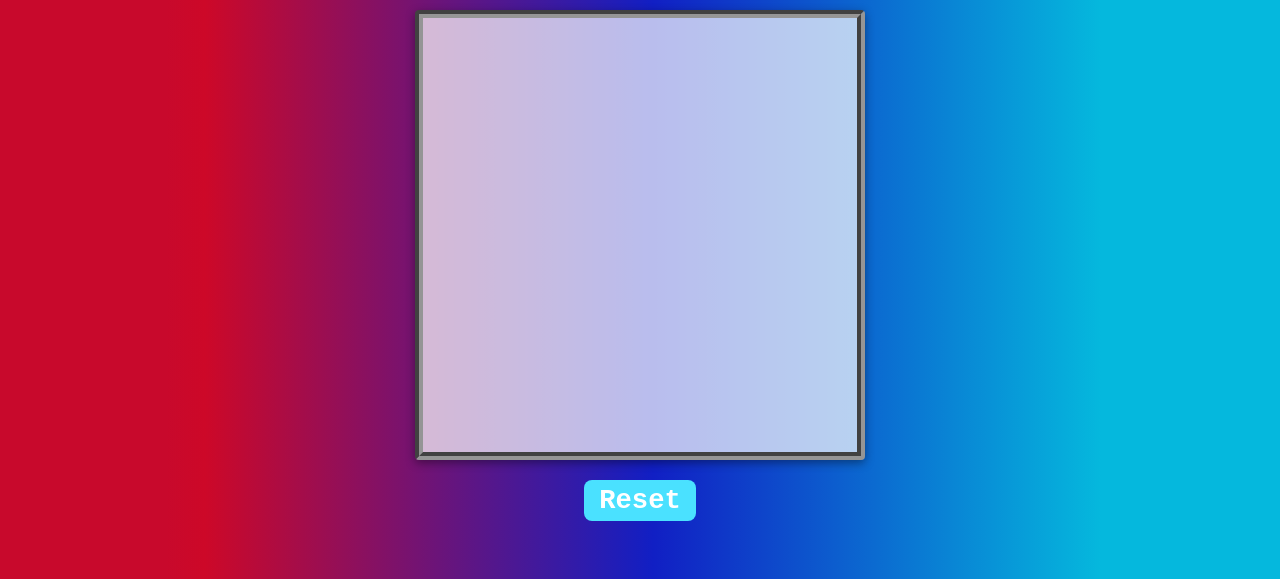
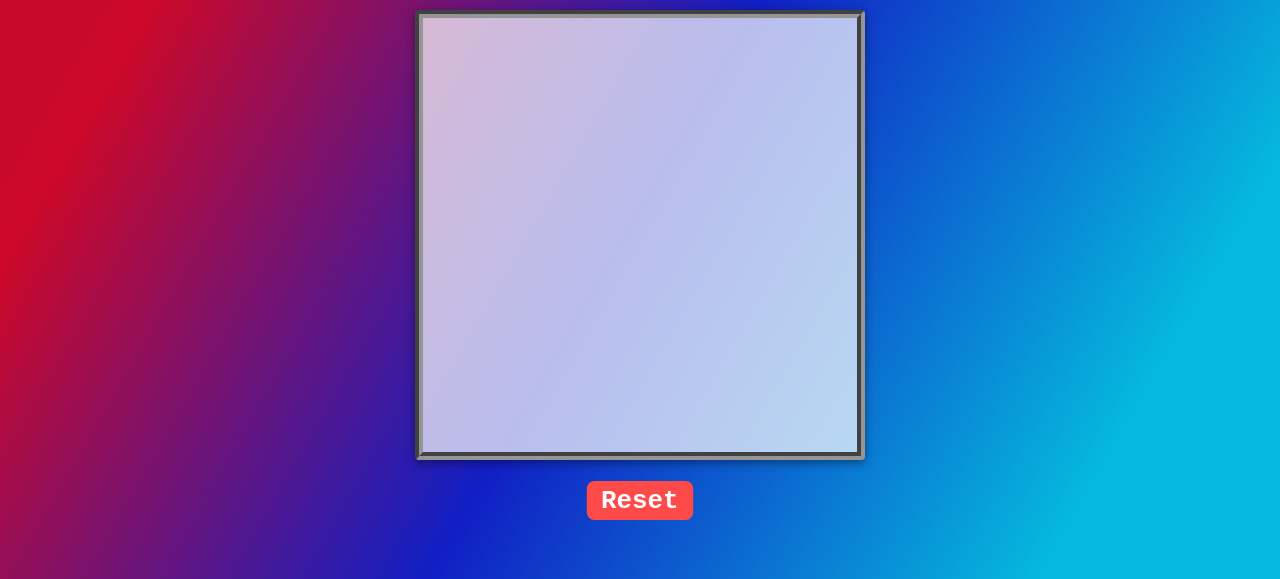
Before and after one commit to supersakana/etch-a-sketch, a plain HTML site: page index.html in a window 1280 px wide. In both pictures the pointer is over the button "Reset". Shown: the part 221-800 px from the top of the page. Drawn offline with Linux system fonts and the light colour scheme.

Commit message:
Added button styles

```diff
--- a/styles.css
+++ b/styles.css
@@ -19,7 +19,7 @@ body {
   width: 100%;
   background: rgb(200, 9, 44);
   background: linear-gradient(
-    90deg,
+    120deg,
     rgba(200, 9, 44, 1) 13%,
     rgba(205, 8, 40, 1) 16%,
     rgba(17, 31, 196, 1) 51%,
@@ -70,7 +70,7 @@ button {
   font-size: 1.7rem;
   font-family: "Courier New", Courier, monospace;
   font-weight: bold;
-  background-color: #07acce;
+  background-color: #e70303;
   color: #ffffff;
   border-radius: 8px;
 }
@@ -80,7 +80,9 @@ button {
 }
 
 button:hover {
-  background-color: #4ae1ff;
+  background-color: #ff4a4a;
+  cursor: pointer;
+  transform: scale(0.95);
 }
 
 #width-height {
```
